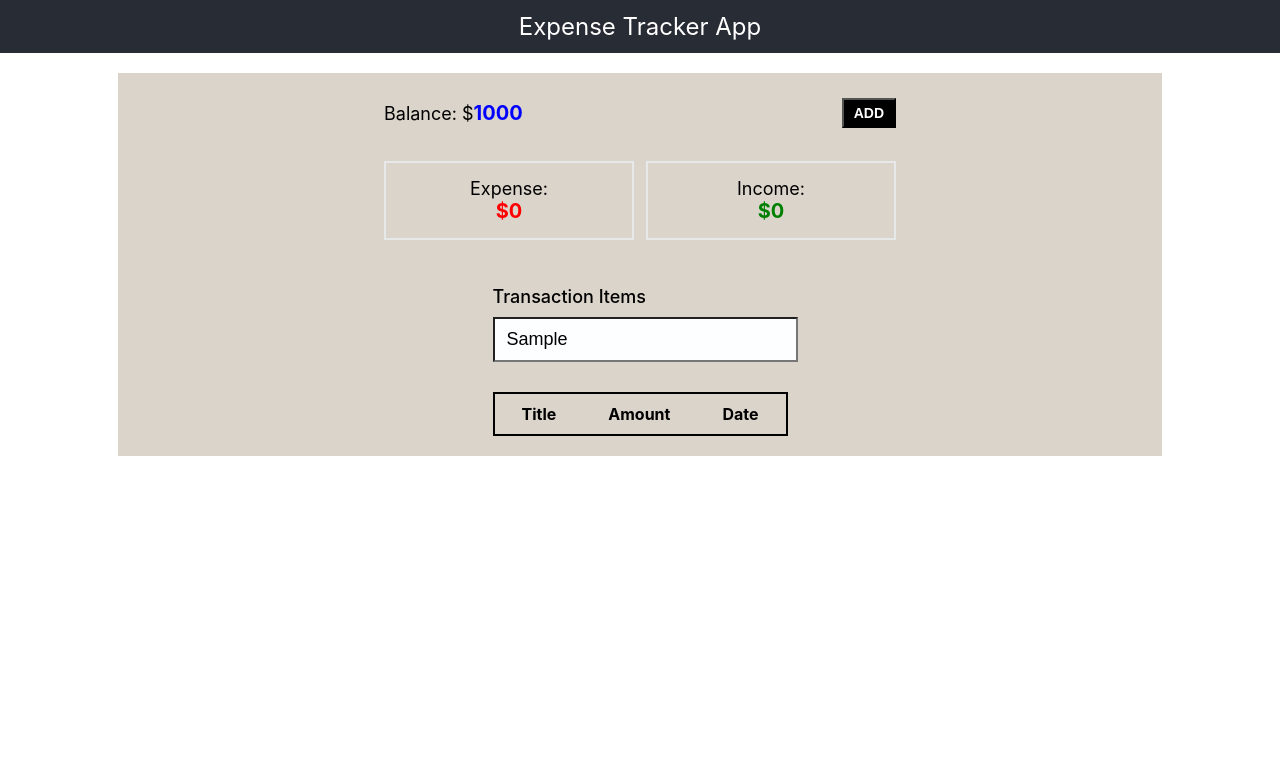
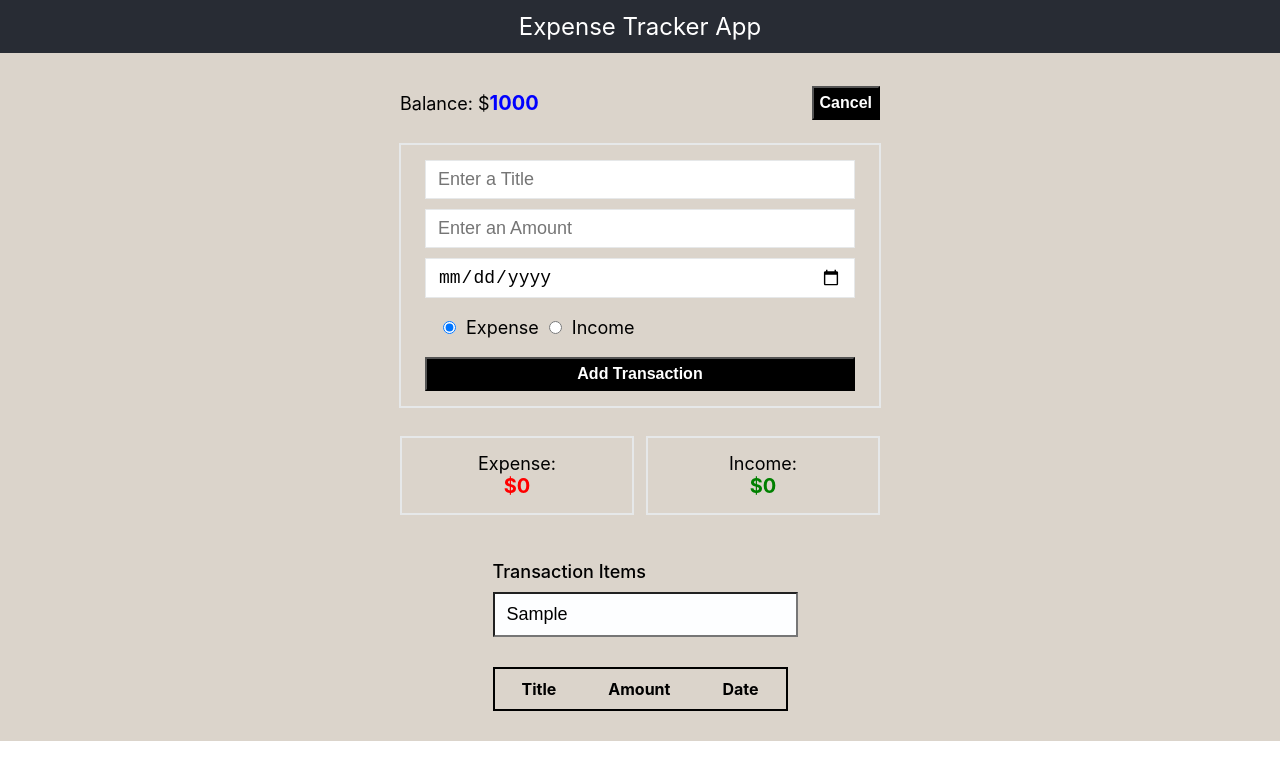
Before and after one commit to PanktiPatel99/expense_tracker, a React (Create React App) app: page / in a window 1280 px wide. Both pictures are taken after typing "Sample" into the empty fields and a click on the button "ADD". Shown: the top 780 px of the page. Built offline with nearby package versions, Linux system fonts and the light colour scheme.

Commit message:
implement add functionality

```diff
--- a/src/App.css
+++ b/src/App.css
@@ -2,6 +2,7 @@
   text-align: center;
   display: flex;
   flex-direction: column;
+  background-color: #dbd4cb;
 }
 
 .App-header {
@@ -20,8 +21,7 @@
   flex-direction: column;
   align-items: center;
   justify-content: center;
-  width: 80%;
-  padding: 10px;
+  width: 500px;
+  /* padding: 10px; */
   margin: 20px auto;
-  background-color: #dbd4cb;
 }
--- /dev/null
+++ b/src/Components/Overview/AddExpense.css
@@ -0,0 +1,34 @@
+.AddExpense_form {
+  display: flex;
+  flex-direction: column;
+  border: 2px solid #e6e8e9;
+  gap: 10px;
+  width: 430px;
+  padding: 15px 24px;
+  margin: 10px;
+}
+
+.AddExpense_form input {
+  font-size: 18px;
+  outline: none;
+  border: 1px solid #e6e8e9;
+  padding: 8px 12px;
+}
+
+.radiobox {
+  display: flex;
+  flex-direction: row;
+  width: 100%;
+  align-items: center;
+  margin: 8px;
+}
+
+.radiobox input {
+  width: unset;
+  margin: 5px 10px;
+}
+
+.btn {
+  font-size: 16px;
+  padding: 6px;
+}
--- /dev/null
+++ b/src/Components/Overview/AddExpense.js
@@ -0,0 +1,102 @@
+import React, { useState } from "react";
+import "./AddExpense.css";
+
+import { nanoid } from "nanoid";
+import expenseData from "../Expenses/ExpenseData";
+
+const AddExpense = (props) => {
+  const [expense, setExpense] = useState(expenseData);
+  const [type, setType] = useState("EXPENSE");
+  const [addFormData, setAddFormData] = useState({
+    title: "",
+    amount: "",
+    date: "",
+    type: type,
+  });
+
+  const handleAddFormChange = (e) => {
+    e.preventDefault();
+
+    const fieldName = e.target.getAttribute("name");
+    const fieldValue = e.target.value;
+
+    const newFormData = { ...addFormData };
+    newFormData[fieldName] = fieldValue;
+    setType(e.target.value);
+    // console.log(newFormData);
+
+    setAddFormData(newFormData);
+  };
+  const handleAddFormSubmit = (e) => {
+    e.preventDefault();
+
+    const newExpense = {
+      id: nanoid(),
+      title: addFormData.title,
+      amount: Number(addFormData.amount),
+      date: new Date(addFormData.date),
+      type: addFormData.type,
+    };
+    // console.log(addFormData);
+
+    const newExpenses = [...expense, newExpense];
+    // console.log(newExpenses);
+
+    setExpense(newExpenses);
+    props.toggleAddtxn();
+  };
+
+  return (
+    <form onSubmit={handleAddFormSubmit}>
+      <div className="AddExpense_form">
+        <input
+          type="text"
+          name="title"
+          placeholder="Enter a Title"
+          required
+          onChange={handleAddFormChange}
+        ></input>
+        <input
+          type="number"
+          name="amount"
+          placeholder="Enter an Amount"
+          required
+          onChange={handleAddFormChange}
+        ></input>
+        <input
+          type="date"
+          name="date"
+          required
+          onChange={handleAddFormChange}
+        ></input>
+
+        <div className="radiobox">
+          <input
+            type="radio"
+            name="type"
+            value="EXPENSE"
+            id="expense"
+            checked={type === "EXPENSE"}
+            onChange={handleAddFormChange}
+          />
+          <label htmlFor="expense">Expense</label>
+          <input
+            type="radio"
+            name="type"
+            value="INCOME"
+            id="income"
+            checked={type === "INCOME"}
+            onChange={handleAddFormChange}
+          />
+          <label htmlFor="income">Income</label>
+        </div>
+
+        <button className="btn" type="submit">
+          Add Transaction
+        </button>
+      </div>
+    </form>
+  );
+};
+
+export default AddExpense;
--- a/src/Components/Overview/Expense.css
+++ b/src/Components/Overview/Expense.css
@@ -4,7 +4,7 @@
   justify-content: center;
   align-items: center;
   flex-direction: column;
-  width: 100%;
+  width: 96%;
 }
 
 .balance-box {
@@ -12,7 +12,7 @@
   justify-content: space-between;
   align-items: center;
   flex-direction: row;
-  width: 50%;
+  width: 100%;
 }
 
 .btn {
@@ -33,7 +33,7 @@
   display: flex;
   flex-direction: row;
   gap: 12px;
-  width: 50%;
+  width: 100%;
 }
 
 .expensebox {
@@ -41,7 +41,7 @@
   flex-direction: column;
   border: 2px solid #e6e8e9;
   padding: 15px 20px;
-  width: 50%;
+  width: 100%;
 }
 
 span {
--- a/src/Components/Overview/Expense.js
+++ b/src/Components/Overview/Expense.js
@@ -1,15 +1,33 @@
-import React from "react";
+import React, { useState } from "react";
 import "./Expense.css";
 
-const Expense = () => {
+import AddExpense from "./AddExpense";
+
+const Expense = ({ expense, setExpense }) => {
+  const [isAddTxnVisible, toggleAddtxn] = useState(false);
+
+  const handleAddTxn = () => {
+    toggleAddtxn(!isAddTxnVisible);
+  };
+
   return (
     <div className="Expense">
       <div className="balance-box">
         <p>
           Balance: $<span className="balance">1000</span>
         </p>
-        <button className="btn">ADD</button>
+        <button className="btn" onClick={handleAddTxn}>
+          {isAddTxnVisible ? "Cancel" : "ADD"}
+        </button>
       </div>
+
+      {isAddTxnVisible && (
+        <AddExpense
+          toggleAddtxn={toggleAddtxn}
+          expense={expense}
+          setExpense={setExpense}
+        />
+      )}
 
       <div className="expense_income_box">
         <p className="expensebox">
```
